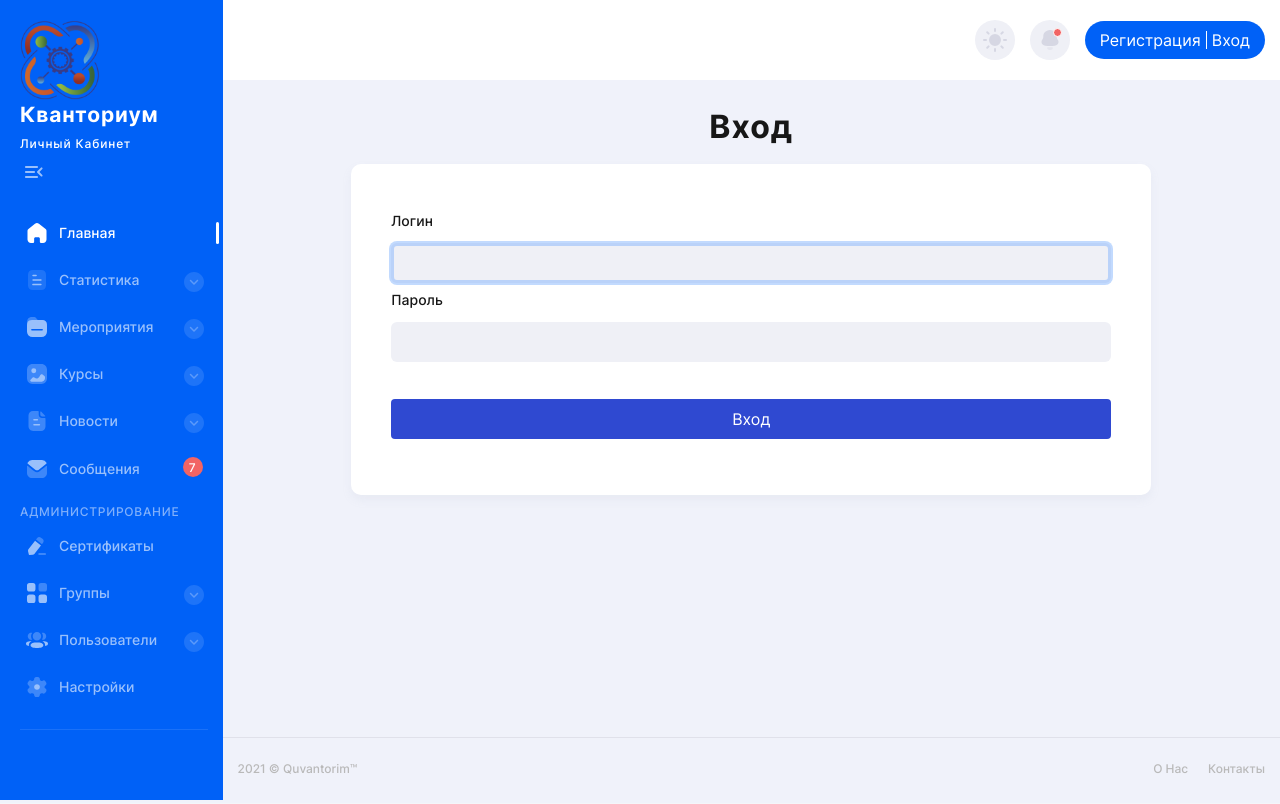
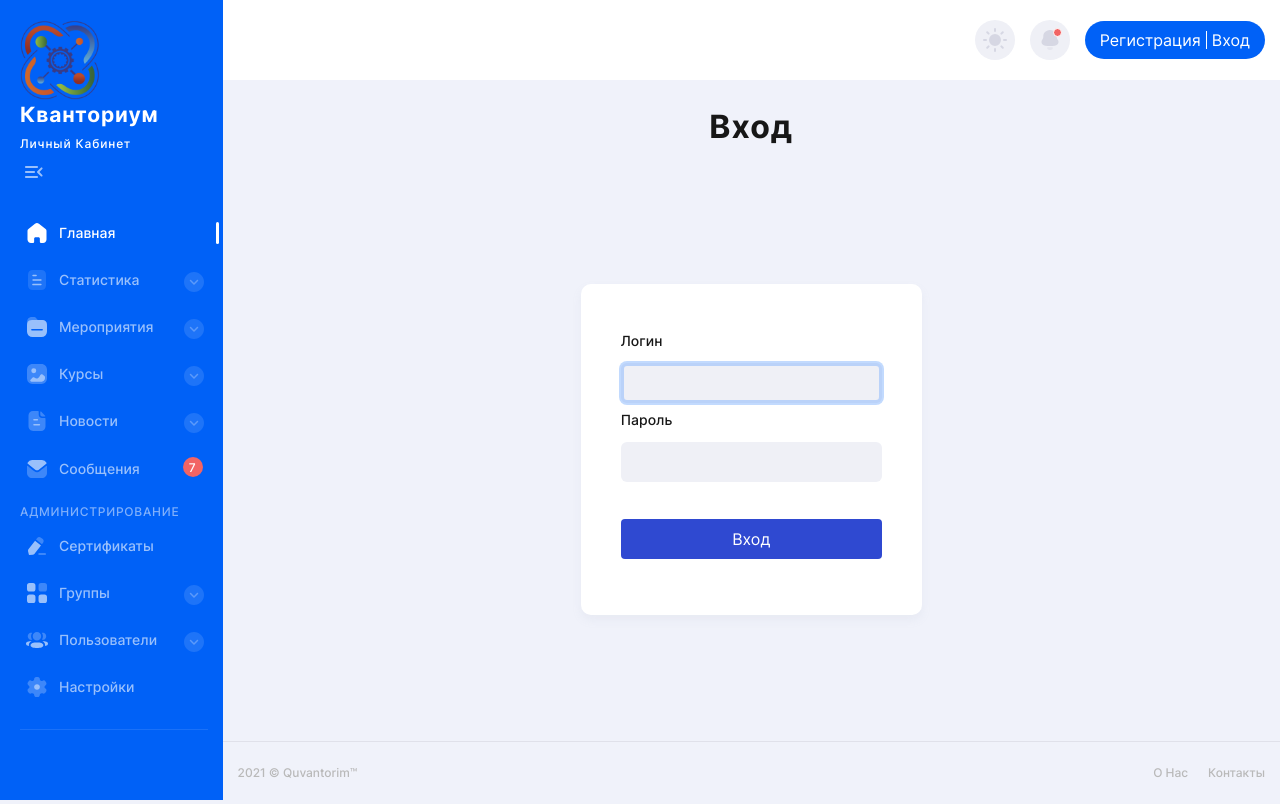
Before and after one commit to Cneon90/Quantorium, a Django app: page /login/ in a window 1280 px wide. Run offline with Django 3.2, Linux system fonts and the light colour scheme; some libraries are stand-ins or nearby versions.

Commit message:
display login 2

```diff
--- a/manager/static/manager/css/style.css
+++ b/manager/static/manager/css/style.css
@@ -3133,7 +3133,7 @@ label {
   padding: 40px 40px 56px;
   background-color: #FFFFFF;
   text-align: left;
-  min-width: 800px;
+  margin: 140px 0px 140px 0px;
 }
 
 .form-label {
```
